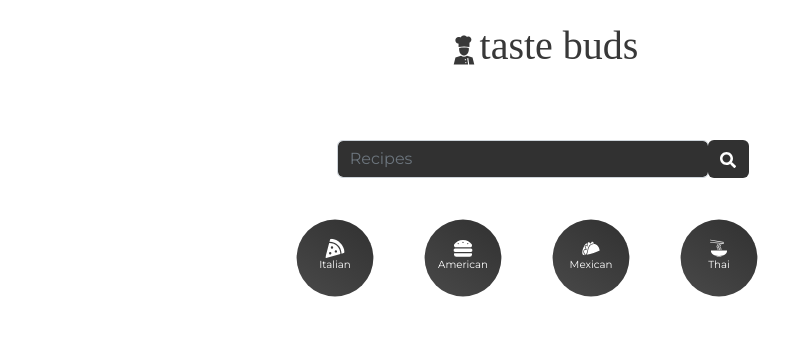
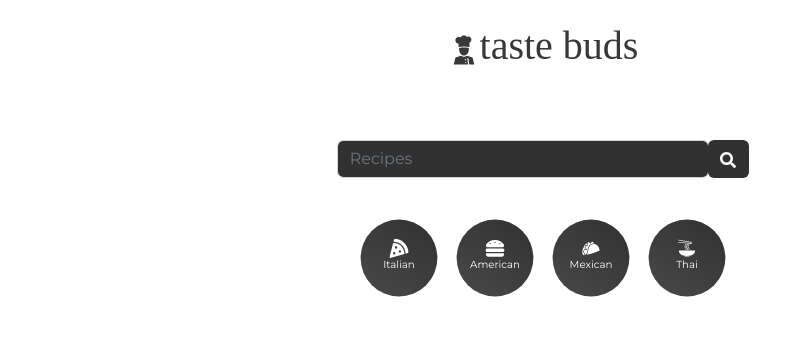
Before and after one commit to DGebrie/bombdotcom, a React (Create React App) app: page / in a window 1280 px wide. Shown: the top 356 px of the page, without its empty margins (97-886 px from the left). Built offline with nearby package versions, Linux system fonts and the light colour scheme; no server answers.

Commit message:
remove margin right

```diff
--- a/src/components/Category.jsx
+++ b/src/components/Category.jsx
@@ -6,7 +6,7 @@
 
 const Category = () => {
   return (
-    <List>
+    <div className="d-flex justify-content-center mx-2 my-0">
       <SLink to={"/cuisine/Italian"}>
         <FaPizzaSlice />
         <h4>Italian</h4>
@@ -23,15 +23,9 @@
         <GiNoodles />
         <h4>Thai</h4>
       </SLink>
-    </List>
+    </div>
   );
 };
-
-const List = styled.div`
-  display: flex;
-  justify-content: center;
-  margin: 2rem 0rem;
-`;
 
 const SLink = styled(NavLink)`
   display: flex;
@@ -39,7 +33,7 @@
   justify-content: center;
   align-items: center;
   border-radius: 50%;
-  margin-right: 2rem;
+  margin-top: 2rem;
   text-decoration: none;
   background: linear-gradient(35deg, #494949, #313131);
   width: 6rem;
```
